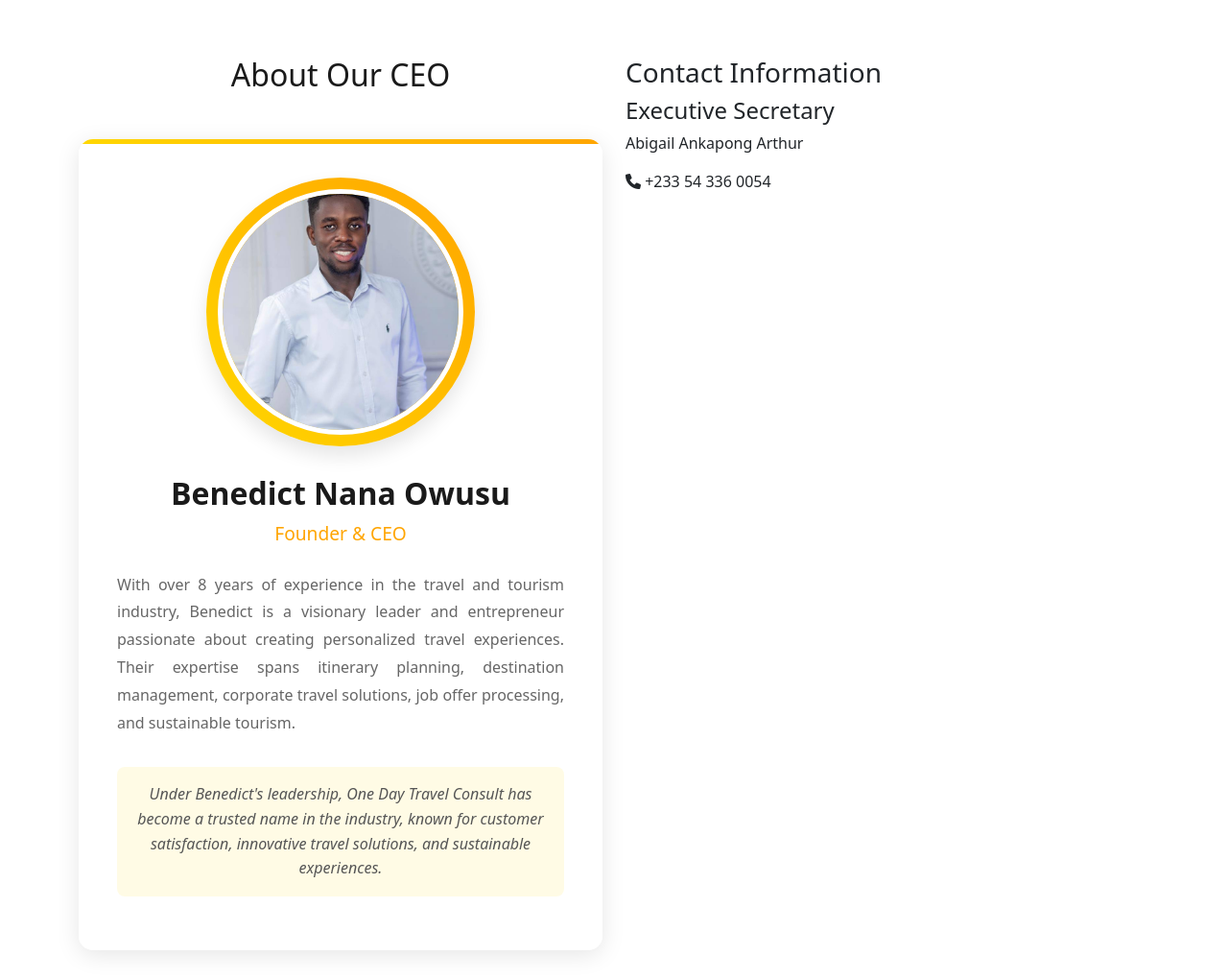
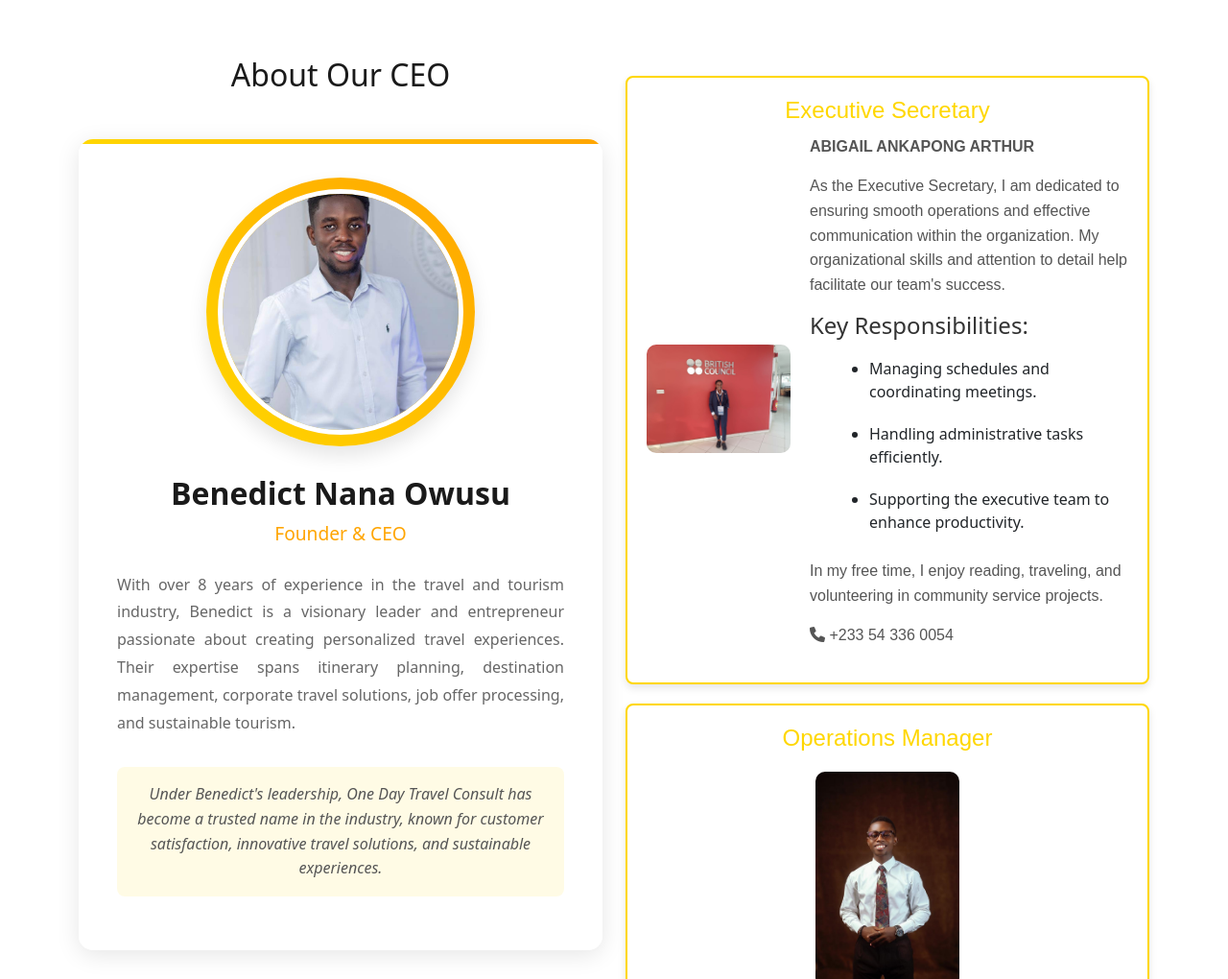
Before and after one commit to dev-sark/Onedaytravelconsult, a plain HTML site: page index.html in a window 1280 px wide. Shown: the part 1780-2800 px from the top of the page at 96% size. Drawn offline with nearby package versions, Linux system fonts and the light colour scheme.

Commit message:
Update styles, index, and script files

```diff
--- a/index.html
+++ b/index.html
@@ -87,7 +87,7 @@
                     <li>🏨 Hotel Reservations</li>
                 </ul>
             </div>
-            <button class="cta-button">Book a Consultation</button>
+            <a href="#booking" class="cta-button">Book a Consultation</a>
         </div>
     </section>
 
@@ -176,12 +176,39 @@
                     </div>
                 </div>
                 <div class="col-md-6">
-                    <div class="contact-info">
-                        <h3>Contact Information</h3>
-                        <div class="secretary-info">
-                            <h4>Executive Secretary</h4>
-                            <p>Abigail Ankapong Arthur</p>
-                            <p><i class="fas fa-phone"></i> +233 54 336 0054</p>
+                    <div class="team-member">
+                        <h2>Executive Secretary</h2>
+                        <div class="executive-secretary">
+                            <img src="images/secretary.jpg" alt="Executive Secretary" class="team-image">
+                            <div class="secretary-info">
+                                <p><strong>ABIGAIL ANKAPONG ARTHUR</strong></p>
+                                <p>As the Executive Secretary, I am dedicated to ensuring smooth operations and effective communication within the organization. My organizational skills and attention to detail help facilitate our team's success.</p>
+                                <h4>Key Responsibilities:</h4>
+                                <ul>
+                                    <li>Managing schedules and coordinating meetings.</li>
+                                    <li>Handling administrative tasks efficiently.</li>
+                                    <li>Supporting the executive team to enhance productivity.</li>
+                                </ul>
+                                <p>In my free time, I enjoy reading, traveling, and volunteering in community service projects.</p>
+                                <p><i class="fas fa-phone"></i> +233 54 336 0054</p>
+                            </div>
+                        </div>
+                    </div>
+                    <div class="team-member">
+                        <h2>Operations Manager</h2>
+                        <div class="operations-manager">
+                            <img src="images/operations.jpg" alt="Operations Manager" class="team-image">
+                            <div class="manager-info">
+                                <p><strong>PATRICK ANSAH</strong></p>
+                                <p>As the Operations Manager for One Day Travel Consult, I am passionate about crafting unforgettable experiences for our travelers.</p>
+                                <h4>Key Responsibilities:</h4>
+                                <ul>
+                                    <li>Coordinating logistics for seamless trips.</li>
+                                    <li>Planning and executing travel itineraries.</li>
+                                    <li>Ensuring customer satisfaction through attention to detail.</li>
+                                </ul>
+                                <p>When I'm not coordinating trips or resolving logistics challenges, you can find me exploring new destinations or researching the latest travel trends.</p>
+                            </div>
                         </div>
                     </div>
                 </div>
--- a/styles.css
+++ b/styles.css
@@ -668,6 +668,63 @@ ul li {
     background-color: #e64a19;
 }
 
+/* Team Member Section */
+.team-member {
+    background-color: #ffffff; /* White background for each section */
+    border: 2px solid #FFD700; /* Yellow border color */
+    border-radius: 8px; /* Rounded corners */
+    padding: 20px; /* Padding inside the section */
+    margin: 20px 0; /* Margin between sections */
+    text-align: center; /* Center text */
+    box-shadow: 0 4px 8px rgba(0, 0, 0, 0.1); /* Subtle shadow for depth */
+}
+
+.team-member h2 {
+    color: #FFD700; /* Yellow heading color */
+    font-family: 'Arial', sans-serif; /* Font family */
+    font-size: 24px; /* Heading font size */
+    margin-bottom: 10px; /* Space below heading */
+}
+
+.team-image {
+    width: 150px; /* Set image width */
+    height: auto; /* Maintain aspect ratio */
+    border-radius: 10px; /* Rounded corners for images */
+}
+
+.secretary-info, .manager-info {
+    text-align: left; /* Align text to the left */
+    margin-left: 20px; /* Space between image and text */
+}
+
+.secretary-info h4, .manager-info h4 {
+    margin-top: 10px; /* Add margin above the heading */
+    color: #333; /* Darker color for subheadings */
+}
+
+.secretary-info ul, .manager-info ul {
+    list-style-type: disc; /* Use bullet points */
+    margin-left: 20px; /* Indent list */
+}
+
+.secretary-info p, .manager-info p {
+    font-family: 'Arial', sans-serif; /* Consistent font family */
+    color: #555; /* Text color for paragraphs */
+    line-height: 1.6; /* Improved line height for readability */
+}
+
+.executive-secretary {
+    display: flex;
+    align-items: center; /* Align items vertically */
+    justify-content: center; /* Center items horizontally */
+    margin-top: 10px; /* Add margin above the section */
+}
+
+.operations-manager {
+    margin: 20px 0; /* Add margin around the operations manager section */
+    text-align: center; /* Center text */
+}
+
 /* Responsive Design */
 @media (max-width: 768px) {
     .hero-content h1 {
```
Also changed, not shown: images/operations.jpg (added), images/secretary.jpg (added).
